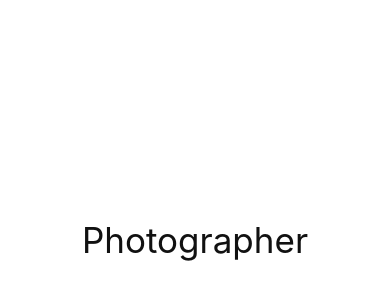
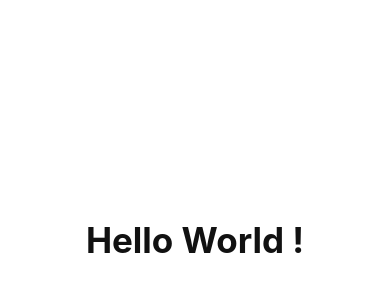
Before and after one commit to abdelrahmanayaad/Photographer, a React Native app: screen / in a window 390 px wide. Shown: the part 182-482 px from the top of the page. Built offline with nearby package versions, Linux system fonts and the light colour scheme.

Commit message:
Photographer App

```diff
--- a/App.js
+++ b/App.js
@@ -8,7 +8,7 @@ export class App extends Component {
   render() {
     return (
       <View style={styles.container}>
-        <Text style={styles.textStyle}>Photographer</Text>
+        <Text style={styles.textStyle}>Hello World !</Text>
       </View>
     );
   }
@@ -22,6 +22,7 @@ const styles = StyleSheet.create({
   textStyle: {
     fontSize: FONTS.h1,
     color: COLORS.black,
+    fontWeight: 'bold',
   },
 });
 export default App;
```
